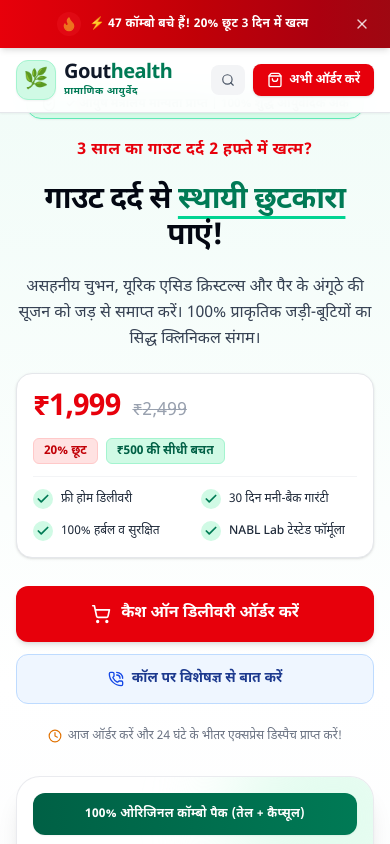
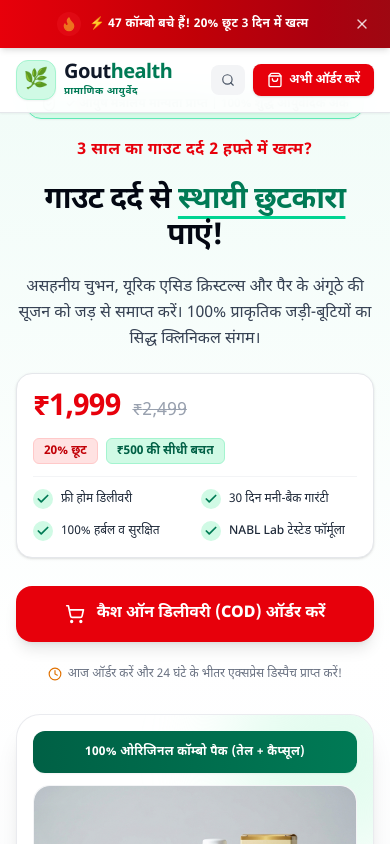
Before and after one commit to silentknight-sudo/gout-health-landing, a React (Vite) app: page / in a window 390 px wide. Shown: the top 844 px of the page. Built offline with nearby package versions, Linux system fonts and the light colour scheme.

Commit message:
refactor: simplify hero CTA and remove phone support
Removed secondary call-to-action button in hero section and helpline information in footer to streamline the conversion flow and minimize off-platform contact points.

```diff
--- a/src/components/Footer.tsx
+++ b/src/components/Footer.tsx
@@ -1,5 +1,5 @@
 import React from 'react';
-import { Phone, Mail, Clock, ShieldCheck, Heart } from 'lucide-react';
+import { Mail, Clock, ShieldCheck, Heart } from 'lucide-react';
 
 export const Footer: React.FC = () => {
   return (
@@ -63,10 +63,6 @@ export const Footer: React.FC = () => {
             </h4>
             <div className="space-y-2.5 text-xs sm:text-sm text-gray-400">
               <div className="flex items-center gap-2.5">
-                <Phone className="w-4 h-4 text-emerald-400 shrink-0" />
-                <span>हेल्पलाइन: +91 1800-266-4888</span>
-              </div>
-              <div className="flex items-center gap-2.5">
                 <Mail className="w-4 h-4 text-emerald-400 shrink-0" />
                 <span>ईमेल: support@gouthealth.in</span>
               </div>
--- a/src/components/HeroSection.tsx
+++ b/src/components/HeroSection.tsx
@@ -1,5 +1,5 @@
 import React from 'react';
-import { ShieldCheck, Truck, Clock, Sparkles, PhoneCall, Check, ShoppingCart, Award } from 'lucide-react';
+import { ShieldCheck, Truck, Clock, Sparkles, Check, ShoppingCart, Award } from 'lucide-react';
 import { HERO_DATA } from '../data/landingData';
 
 interface Props {
@@ -86,25 +86,16 @@ export const HeroSection: React.FC<Props> = ({ onOrderClick }) => {
               </div>
             </div>
 
-            {/* Action Buttons: Primary + Secondary */}
-            <div className="flex flex-col sm:flex-row gap-3 pt-2 max-w-xl mx-auto lg:mx-0">
+            {/* Action Buttons: Primary Order CTA */}
+            <div className="pt-2 max-w-xl mx-auto lg:mx-0">
               <button
                 id="hero-primary-order-btn"
                 onClick={onOrderClick}
-                className="flex-1 flex items-center justify-center gap-2.5 bg-red-600 hover:bg-red-700 active:bg-red-800 text-white font-bold text-base sm:text-lg py-4 px-6 rounded-xl shadow-md hover:shadow-lg transition-all duration-200 cursor-pointer"
+                className="w-full flex items-center justify-center gap-3 bg-red-600 hover:bg-red-700 active:bg-red-800 text-white font-extrabold text-base sm:text-lg py-4 px-8 rounded-2xl shadow-lg hover:shadow-xl hover:shadow-red-500/20 transition-all duration-200 cursor-pointer"
               >
                 <ShoppingCart className="w-5 h-5" />
-                <span>कैश ऑन डिलीवरी ऑर्डर करें</span>
+                <span>कैश ऑन डिलीवरी (COD) ऑर्डर करें</span>
               </button>
-
-              <a
-                id="hero-call-specialist-btn"
-                href={`tel:${HERO_DATA.tollFreeNumber}`}
-                className="flex items-center justify-center gap-2 bg-blue-50 hover:bg-blue-100 text-blue-900 border border-blue-200 font-semibold text-sm sm:text-base py-3.5 px-5 rounded-xl transition-all duration-200"
-              >
-                <PhoneCall className="w-4 h-4 text-blue-700" />
-                <span>कॉल पर विशेषज्ञ से बात करें</span>
-              </a>
             </div>
 
             <p className="text-xs text-gray-500 flex items-center justify-center lg:justify-start gap-1.5 pt-1">
```
